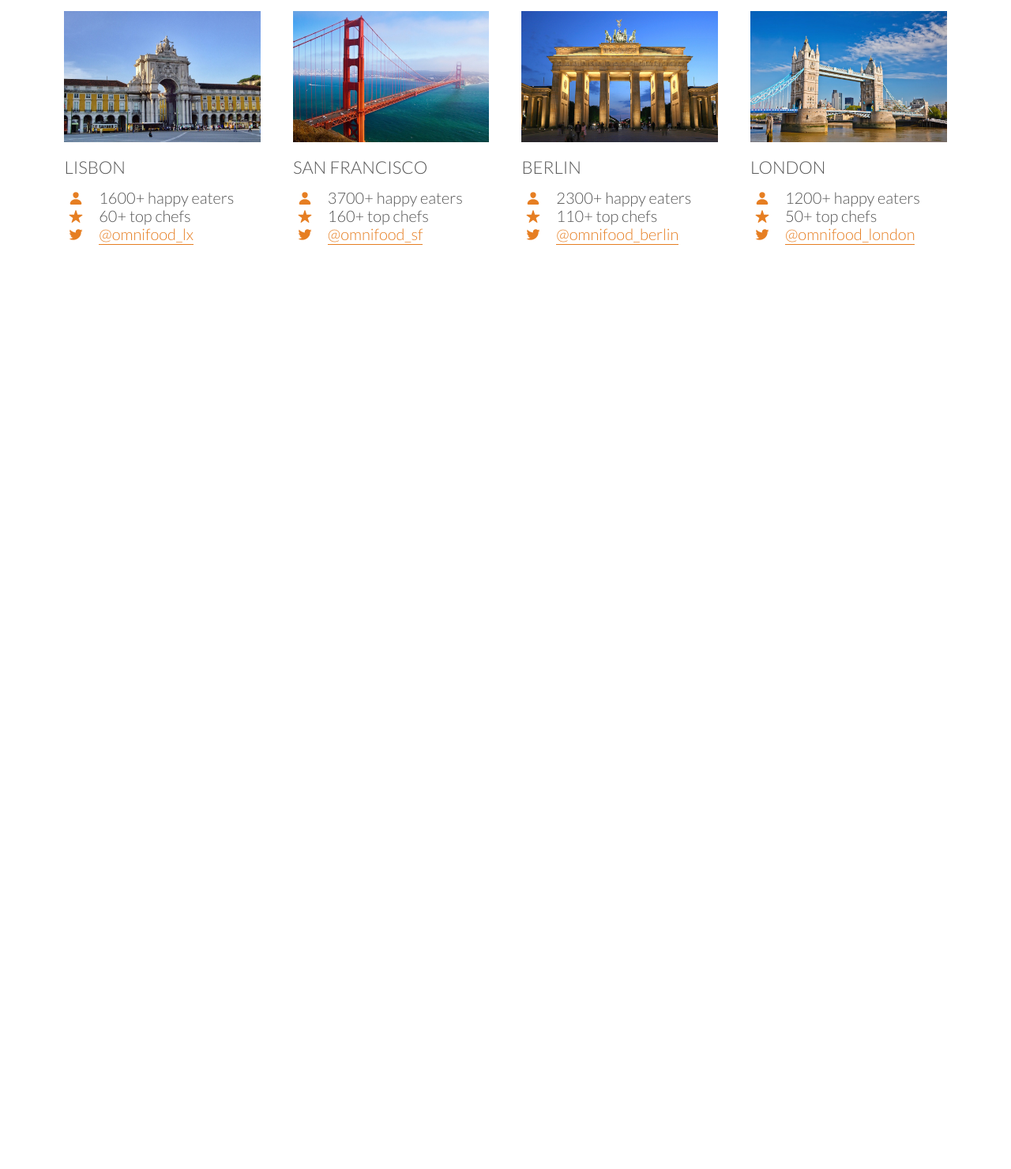
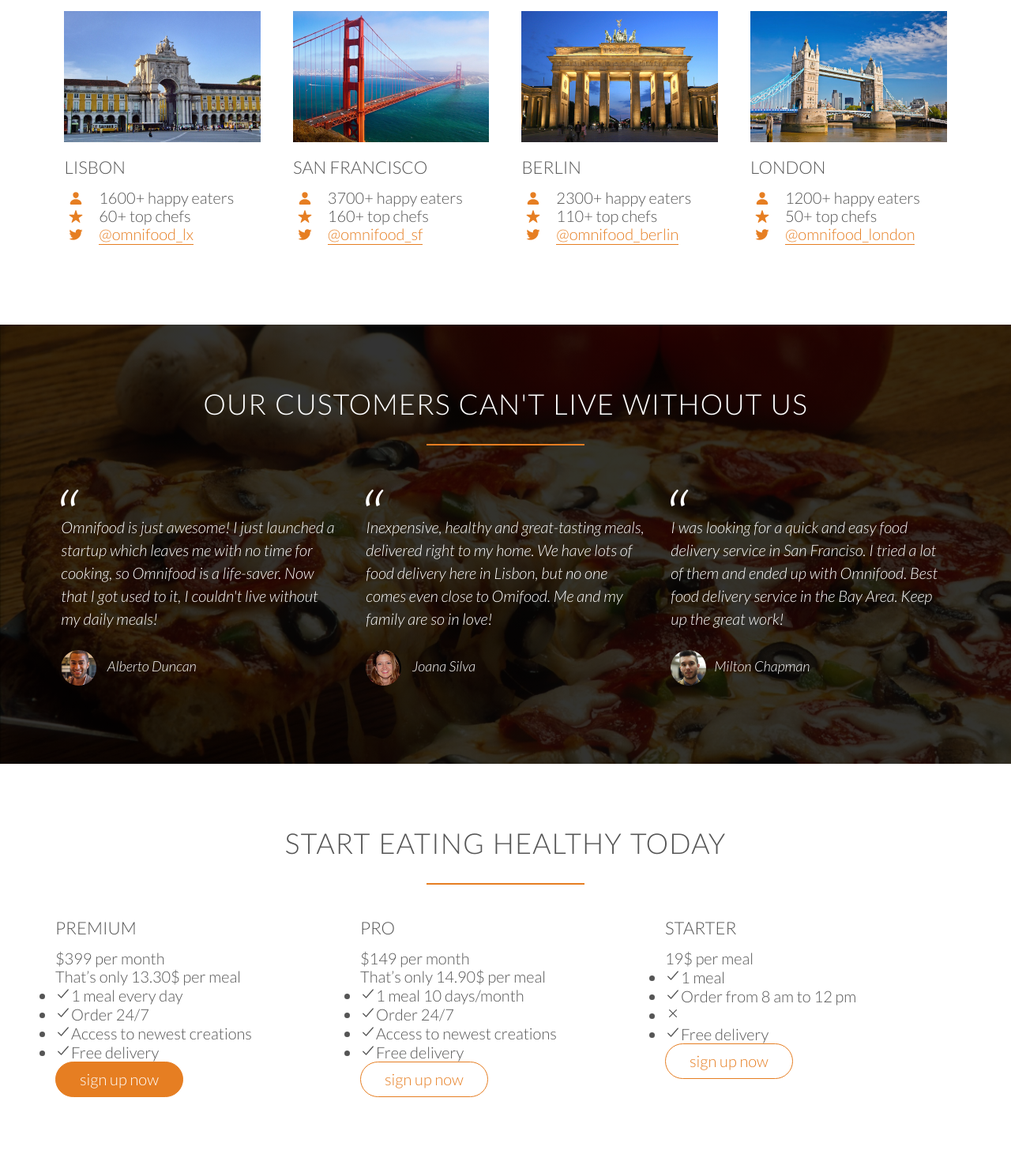
Before and after one commit to anju-12/food_web_app, a plain HTML site: page index.html in a window 1280 px wide. Shown: the part 2930-4410 px from the top of the page at 79% size. Before the commit the page ends 3341 px from the top, so only its background shows below. Drawn offline with nearby package versions, Linux system fonts and the light colour scheme.

Commit message:
Testimonial Section

```diff
--- a/css/style.css
+++ b/css/style.css
@@ -184,6 +184,7 @@ header{
     background-position: center;
     height: 100vh;
     background-size: cover;
+    background-attachment: fixed;
 }
 
 
@@ -283,7 +284,7 @@ header{
     padding-right: 3%;
     margin-top: 30px;
 }
-.steps-box:last-child {
+.steps-box:last-of-type {
     padding-left: 3%;
     margin-top: 70px;
 }
@@ -332,3 +333,43 @@ header{
     width: 100%;
     margin-bottom: 15px;
 }
+
+/* ___________________________________ */
+/* TESTIMONIALS */
+/* ___________________________________ */
+.customer-testimonials {
+    background-image: linear-gradient(rgba(0, 0, 0, 0.8), rgba(0, 0, 0, 0.8)), url(img/back-customers.jpg);
+    background-size: cover;
+    color: #fff;
+    background-attachment: fixed;
+}
+
+blockquote {
+    padding: 2%;
+    font-style: italic;
+    line-height: 145%;
+    position: relative;
+    margin-top: 40px;
+}
+
+blockquote:before {
+    content: "\201C";
+    font-size: 500%;
+    display: block;
+    position: absolute;
+    top: -5px;
+    left: -3px;
+}
+
+cite {
+    font-size: 90%;
+    margin-top: 25px;
+    display: block;
+}
+
+cite img {
+    height: 45px;
+    border-radius: 50%;
+    margin-right: 10px;
+    vertical-align: middle;
+}
--- a/index.html
+++ b/index.html
@@ -141,10 +141,10 @@
                     <div>3</div>
                     <p>Enjoy your meal after less than 20 minutes. See you the next time!</p>
                 </div>
+
+                <a href="#" class="btn-app"> <img src="img/download-app.svg" alt="app-store-btn"></a>
+                <a href="#" class="btn-app"> <img src="img/download-app-android.png" alt="Play store button"></a>
             </div>
-
-            <a href="#" class="btn-app"> <img src="img/download-app.svg" alt="app-store-btn"></a>
-            <a href="#" class="btn-app"> <img src="img/download-app-android.png" alt="Play store button"></a>
      </div>
     </section>
 
@@ -223,31 +223,104 @@
                     </div>
                 </div>
     </section>
+
+    <section class="customer-testimonials">
+        <div class="row">
+            <h2>Our customers can't live without us</h2>
+        </div>
+        <div class="row">
+            <div class="col span-1-of-3">
+                <blockquote>
+                    Omnifood is just awesome! I just launched a startup which leaves me with no time for cooking, so Omnifood is a life-saver. Now that I got used to it, I couldn't live without my daily meals!
+                    <cite> <img src="img/customer-1.jpg"> Alberto Duncan</cite>
+                </blockquote>
+            </div>
+
+            <div class="col span-1-of-3">
+                <blockquote>
+                    Inexpensive, healthy and great-tasting meals, delivered right to my home. We have lots of food delivery here in Lisbon, but no one comes even close to Omifood. Me and my family are so in love!
+                    <cite> <img src="img/customer-2.jpg"> Joana Silva</cite>
+                </blockquote>
+            </div>
+
+            <div class="col span-1-of-3">
+                <blockquote>
+                    I was looking for a quick and easy food delivery service in San Franciso. I tried a lot of them and ended up with Omnifood. Best food delivery service in the Bay Area. Keep up the great work!
+                    <cite> <img src="img/customer-3.jpg">Milton Chapman</cite>
+                </blockquote>
+            </div>
+        </div>
+    </section>
+
+    <section class="section-plans">
+        <div class="row">
+            <h2>Start eating healthy today</h2>
+        </div>
+        <div class="row">
+            <div class="col span-1-of-3">
+                <div class="plan-box">
+                    <div>
+                        <h3>Premium</h3>
+                        <p class="plan-price">$399 per month</p>
+                        <p class="plan-price-meal">That’s only 13.30$ per meal</p>
+                    </div>
+                    <div>
+                        <ul>
+                            <li><ion-icon name="checkmark-outline"></ion-icon>1 meal every day</li>
+                            <li><ion-icon name="checkmark-outline"></ion-icon>Order 24/7</li>
+                            <li><ion-icon name="checkmark-outline"></ion-icon>Access to newest creations</li>
+                            <li><ion-icon name="checkmark-outline"></ion-icon>Free delivery</li>
+                        </ul>
+                    </div>
+                    <div>
+                        <a href="#" class="btn btn-full">sign up now</a>
+                    </div>
+                </div>
+            </div>
+
+            <div class="col span-1-of-3">
+                <div class="plan-box">
+                    <div>
+                        <h3>Pro</h3>
+                        <p class="plan-price">$149 per month</p>
+                        <p class="plan-price-meal">That’s only 14.90$ per meal</p>
+                    </div>
+                    <div>
+                        <ul>
+                            <li><ion-icon name="checkmark-outline"></ion-icon>1 meal 10 days/month</li>
+                            <li><ion-icon name="checkmark-outline"></ion-icon>Order 24/7</li>
+                            <li><ion-icon name="checkmark-outline"></ion-icon>Access to newest creations</li>
+                            <li><ion-icon name="checkmark-outline"></ion-icon>Free delivery</li>
+                        </ul>
+                    </div>
+                    <div>
+                        <a href="#" class="btn btn-ghost">sign up now</a>
+                    </div>
+                </div>
+            </div>
+
+            <div class="col span-1-of-3">
+                <div class="plan-box">
+                    <div>
+                        <h3>Starter</h3>
+                        <p class="plan-price">19$ per meal</p>
+                        <p class="plan-price-meal"></p>
+                    </div>
+                    <div>
+                        <ul>
+                            <li><ion-icon name="checkmark-outline"></ion-icon>1 meal</li>
+                            <li><ion-icon name="checkmark-outline"></ion-icon>Order from 8 am to 12 pm</li>
+                            <li><ion-icon name="close-outline"></ion-icon></li>
+                            <li><ion-icon name="checkmark-outline"></ion-icon>Free delivery</li>
+                        </ul>
+                    </div>
+                    <div>
+                        <a href="#" class="btn btn-ghost">sign up now</a>
+                    </div>
+                </div>
+            </div>
+        </div>
+    </section>
     <script src="https://unpkg.com/ionicons@5.1.2/dist/ionicons.js"></script>
 </body>
 </html>
-
-
-
-<!---: We're currently in these cities
-
-Lisbon
-1600+ happy eaters
-60+ top chefs
-@omnifood_lx
-
-San Francisco
-3700+ happy eaters
-160+ top chefs
-@omnifood_sf
-
-Berlin
-2300+ happy eaters
-110+ top chefs
-@omnifood_berlin
-
-London
-1200+ happy eaters
-50+ top chefs
-@omnifood_london
--->
```
Also changed, not shown: css/img/back-customers.jpg (added), img/customer-1.jpg (added), img/customer-2.jpg (added), img/customer-3.jpg (added).
